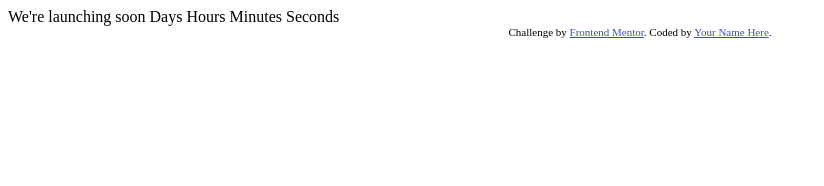
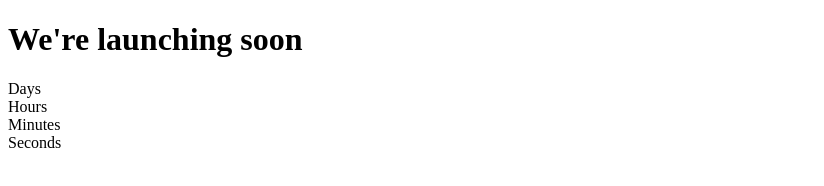
Before and after one commit to cmlebron14/countdown-timer, a plain HTML site: page index.html in a window 1280 px wide. Shown: the whole page, without its empty margins (0-824 px from the left). Drawn offline with Linux system fonts and the light colour scheme.

Commit message:
set up html

```diff
--- a/index.html
+++ b/index.html
@@ -1,31 +1,39 @@
 <!DOCTYPE html>
 <html lang="en">
+
 <head>
   <meta charset="UTF-8">
-  <meta name="viewport" content="width=device-width, initial-scale=1.0"> <!-- displays site properly based on user's device -->
+  <meta name="viewport" content="width=device-width, initial-scale=1.0">
+  <link rel="icon" type="image/png" sizes="32x32" href="./images/favicon-32x32.png">
+  <title>Frontend Mentor | Launch countdown timer</title>
+</head>
 
-  <link rel="icon" type="image/png" sizes="32x32" href="./images/favicon-32x32.png">
-
-  <title>Frontend Mentor | Launch countdown timer</title>
-
-  <!-- Feel free to remove these styles or customise in your own stylesheet 👍 -->
-  <style>
-    .attribution { font-size: 11px; text-align: center; }
-    .attribution a { color: hsl(228, 45%, 44%); }
-  </style>
-</head>
 <body>
 
-  We're launching soon
+  <h1 class="heading">We're launching soon</h1>
+  <div class="countdown">
+    <div class="section">
+      <span class="days"></span>
+      <span class="label">Days</span>
+    </div>
+    <div class="section">
+      <span class="hours"></span>
+      <span class="label">Hours</span>
+    </div>
+    <div class="section">
+      <span class="minutes"></span>
+      <span class="label">Minutes</span>
+    </div>
+    <div class="section">
+      <span class="seconds"></span>
+      <span class="label">Seconds</span>
+    </div>
+  </div>
 
-  Days
-  Hours
-  Minutes
-  Seconds
-
-  <div class="attribution">
+  <!--<div class="attribution">
     Challenge by <a href="https://www.frontendmentor.io?ref=challenge" target="_blank">Frontend Mentor</a>.
     Coded by <a href="#">Your Name Here</a>.
-  </div>
+  </div>-->
 </body>
+
 </html>
```
